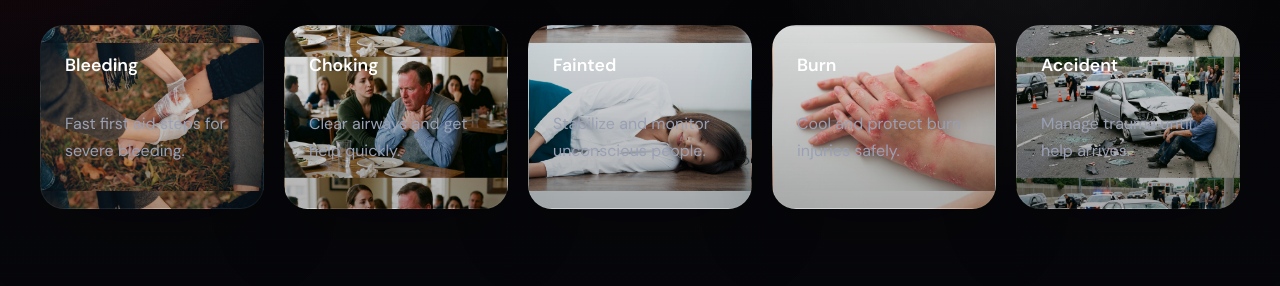
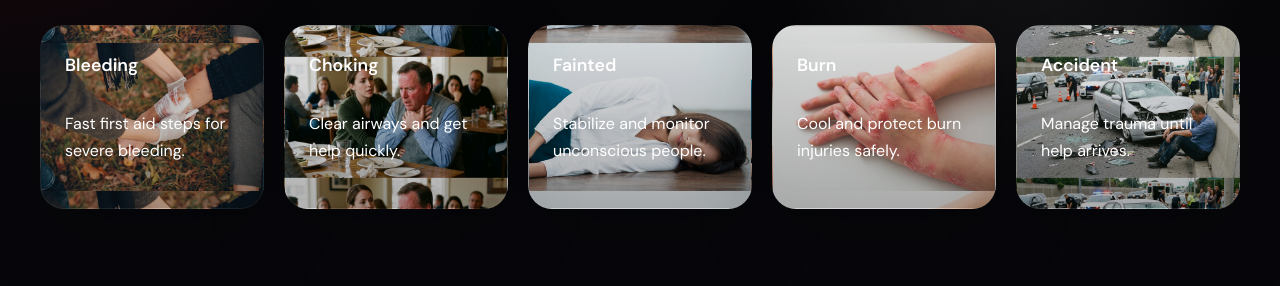
Before and after one commit to sathu07rgb/lifesaver1, a website: page emergency.html in a window 1280 px wide. Shown: the part 291-577 px from the top of the page. Drawn offline with Linux system fonts and the light colour scheme.

Commit message:
Change emergency card description text color to white for better readability

```diff
--- a/style.css
+++ b/style.css
@@ -346,7 +346,7 @@ a {
 }
 
 .action-card.accident-card {
-  background-image: linear-gradient(180deg, rgba(0,0,0,0.1), rgba(0,0,0,0.3)), url('assets/acc.jpeg');
+  background-image: linear-gradient(180deg, rgba(186, 185, 185, 0.1), rgba(0,0,0,0.3)), url('assets/acc.jpeg');
   background-size: contain;
   background-position: center;
 }
@@ -370,10 +370,11 @@ a {
 .action-card strong {
   font-size: 1.1rem;
   display: block;
+  color: #ffffff;
 }
 
 .action-card p {
-  color: var(--text-muted);
+  color: #ffffff;
   line-height: 1.7;
 }
 
```
